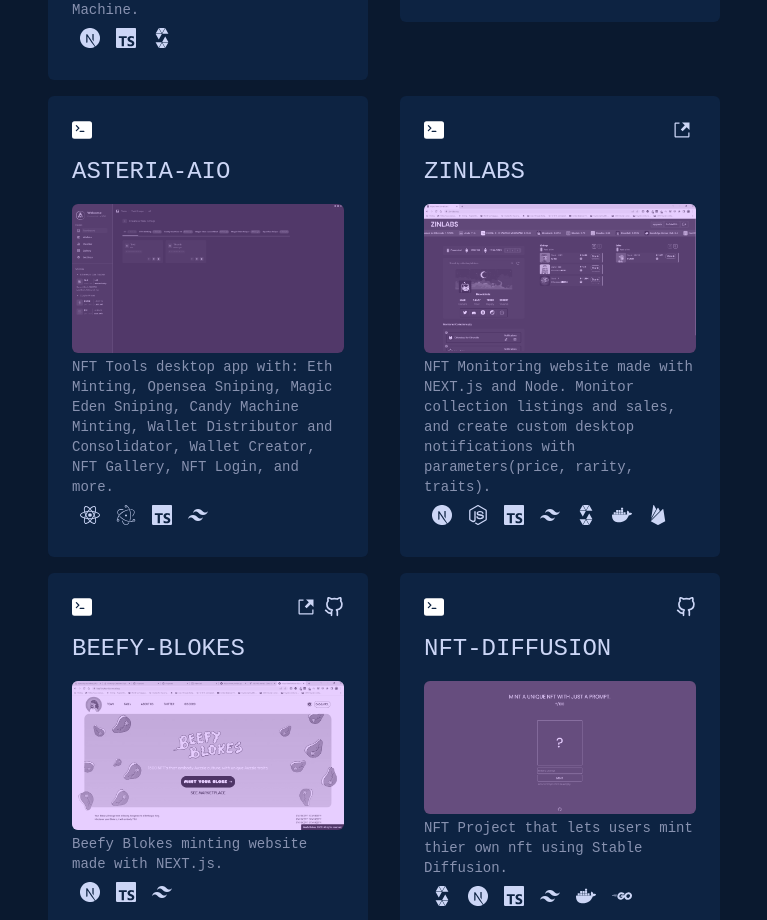
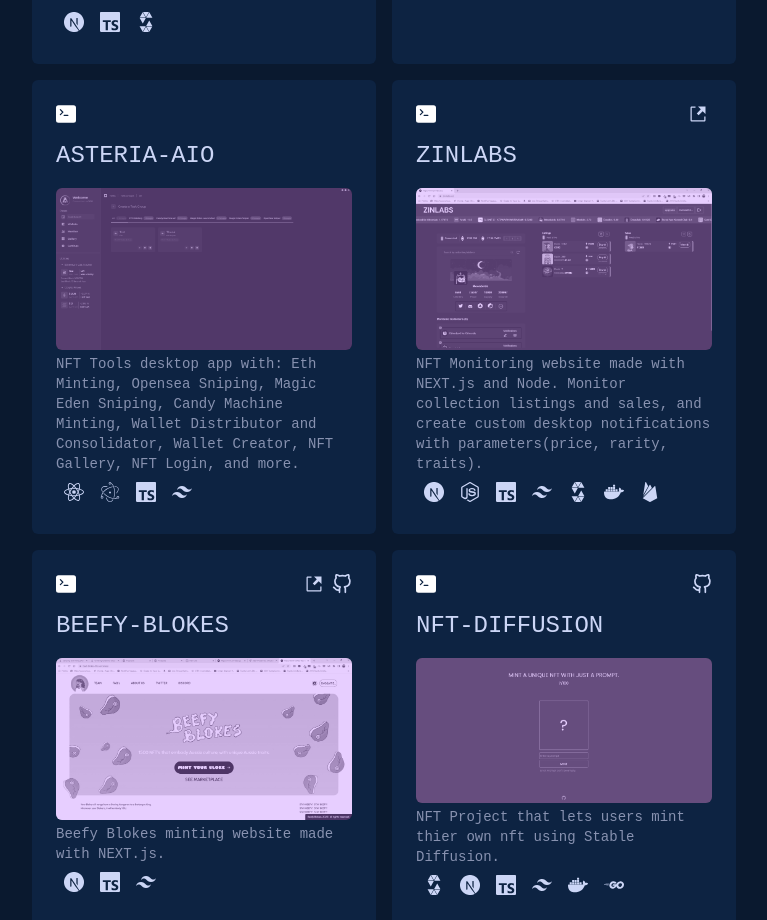
Before and after one commit to fusionxx23/Portfolio, a Next.js app: page / in a window 1280 px wide. Shown: the part 1932-2852 px from the top of the page, without its empty margins (256-1023 px from the left). Built offline with nearby package versions, Linux system fonts and the light colour scheme.

Commit message:
Fixed projects animations

```diff
--- a/components/Work/LinkHoc.tsx
+++ b/components/Work/LinkHoc.tsx
@@ -1,15 +1,29 @@
 import Link from "next/link";
 import React from "react";
+import { useScrollAnimation } from "../../libs/hooks/scrollAnimation";
 
 export default function LinkHoc({
   link,
   children,
+  multiplier,
 }: {
   link: string | undefined;
+  multiplier: number;
   children: React.ReactNode;
 }) {
-  if (!link) return <>{children}</>;
-  else {
-    return <Link href={link}>{children}</Link>;
-  }
+  const { ref, scrolled } = useScrollAnimation({ multiplier });
+  const anim = `${
+    !scrolled ? "translate-x-20 opacity-0" : " opacity-100"
+  } transition-all`;
+  return (
+    <div ref={ref} className={` ${anim} bg-dark-0 rounded-md`}>
+      {!link ? (
+        <div>{children}</div>
+      ) : (
+        <Link className=" " href={link}>
+          {children}
+        </Link>
+      )}
+    </div>
+  );
 }
--- a/components/Work/Project.tsx
+++ b/components/Work/Project.tsx
@@ -5,6 +5,7 @@
 import { FiGithub } from "react-icons/fi";
 import { GoLinkExternal } from "react-icons/go";
 import LinkHoc from "./LinkHoc";
+import { useScrollAnimation } from "../../libs/hooks/scrollAnimation";
 
 export function Project({
   title,
@@ -13,6 +14,7 @@
   desc,
   github,
   link,
+  multiplier,
 }: {
   title: string;
   icons: any[];
@@ -20,12 +22,17 @@
   desc: string;
   link?: string;
   github?: string;
+  multiplier: number;
 }) {
   const [imageHover, setImgHover] = useState(false);
+  const { ref, scrolled } = useScrollAnimation({ multiplier });
   return (
-    <LinkHoc link={link}>
-      <div className="flex justify-center  hover:-translate-y-2 transition-all cursor-pointer">
-        <section className="w-full flex flex-col justify-start  my-4 md:my-2 md:m-4 bg-dark-0 rounded-md p-4 sm:p-6">
+    <LinkHoc link={link} multiplier={multiplier}>
+      <div
+        ref={ref}
+        className={` flex justify-center  hover:-translate-y-2 transition-all duration-300 cursor-pointer`}
+      >
+        <section className="w-full flex flex-col justify-start  h-full  p-4 sm:p-6">
           <div>
             <div className="flex justify-between">
               <BsFillTerminalFill
--- a/components/Work/Work.tsx
+++ b/components/Work/Work.tsx
@@ -1,62 +1,133 @@
-import React, { useState } from 'react'
-import { InView } from 'react-intersection-observer';
-import PurpleSpan from '../PurpleSpan';
-import work from '../../public/images/work/asteria-aio.png';
-import zinlabs from '../../public/images/work/zinlabs.png';
-import beefy from '../../public/images/work/beefy-blokes.png';
-import sage from '../../public/images/work/sage.png';
-import buterin from '../../public/images/work/buterin.png';
-import nftDiffusionImg from '../../public/images/work/nft-diffusion-site.png'
-import { SiNextdotjs, SiSolidity, SiTypescript, SiDocker, SiTailwindcss, SiElectron, SiReact, SiNodedotjs, SiFirebase, SiGo } from 'react-icons/si';
+import React, { useState } from "react";
+import { InView } from "react-intersection-observer";
+import PurpleSpan from "../PurpleSpan";
+import work from "../../public/images/work/asteria-aio.png";
+import zinlabs from "../../public/images/work/zinlabs.png";
+import beefy from "../../public/images/work/beefy-blokes.png";
+import sage from "../../public/images/work/sage.png";
+import buterin from "../../public/images/work/buterin.png";
+import nftDiffusionImg from "../../public/images/work/nft-diffusion-site.png";
+import {
+  SiNextdotjs,
+  SiSolidity,
+  SiTypescript,
+  SiDocker,
+  SiTailwindcss,
+  SiElectron,
+  SiReact,
+  SiNodedotjs,
+  SiFirebase,
+  SiGo,
+} from "react-icons/si";
 
-import { Project } from './Project';
+import { Project } from "./Project";
 
-let lorem = 'Lorem ipsum text about something about the project at hand. The Division of two square numbers are a random number info.'
-let nftDiffusion = "NFT Project that lets users mint thier own nft using Stable Diffusion."
-let asteria = 'NFT Tools desktop app with: Eth Minting, Opensea Sniping, Magic Eden Sniping, Candy Machine Minting, Wallet Distributor and Consolidator, Wallet Creator, NFT Gallery, NFT Login, and more.'
-let beefyBlokes = 'Beefy Blokes minting website made with NEXT.js.'
-let SageBet = `SageBet is an on-chain prediction market built on Arbitrum and Ethereum's Virtual Machine.`
-let Buterin = `NFT Mining Project.`
-let zinlabsTxt = 'NFT Monitoring website made with NEXT.js and Node.  Monitor collection listings and sales, and create custom desktop notifications with parameters(price, rarity, traits). '
+let lorem =
+  "Lorem ipsum text about something about the project at hand. The Division of two square numbers are a random number info.";
+let nftDiffusion =
+  "NFT Project that lets users mint thier own nft using Stable Diffusion.";
+let asteria =
+  "NFT Tools desktop app with: Eth Minting, Opensea Sniping, Magic Eden Sniping, Candy Machine Minting, Wallet Distributor and Consolidator, Wallet Creator, NFT Gallery, NFT Login, and more.";
+let beefyBlokes = "Beefy Blokes minting website made with NEXT.js.";
+let SageBet = `SageBet is an on-chain prediction market built on Arbitrum and Ethereum's Virtual Machine.`;
+let Buterin = `NFT Mining Project.`;
+let zinlabsTxt =
+  "NFT Monitoring website made with NEXT.js and Node.  Monitor collection listings and sales, and create custom desktop notifications with parameters(price, rarity, traits). ";
 export default function Work() {
   const [display, setDisplay] = useState(false);
   return (
-    <InView onChange={(inView, _entry) => {
-      if (inView) {
-        setDisplay(true);
-      }
-    }} id={'Work'} className='mb-20'>
-      <div className={`duration-700 sm:pt-0 transition-up ease-out
-      ${display ? ' translate-in ' : 'opacity-0 translate-y-3 translate-x-3 md:-translate-y-6 md:-translate-x-6'} `}>
-        <h1 className='content-header pt-20'>Previous Projects<PurpleSpan text={'.'} /></h1>
+    <InView
+      onChange={(inView, _entry) => {
+        if (inView) {
+          setDisplay(true);
+        }
+      }}
+      id={"Work"}
+      className="mb-20"
+    >
+      <div
+        className={`duration-700 sm:pt-0 transition-up ease-out
+      ${
+        display
+          ? " translate-in "
+          : "opacity-0 translate-y-3 translate-x-3 md:-translate-y-6 md:-translate-x-6"
+      } `}
+      >
+        <h1 className="content-header pt-20">
+          Previous Projects
+          <PurpleSpan text={"."} />
+        </h1>
         {/* Projects */}
-        <div className='grid grid-cols-1 md:grid-cols-2 mt-2 '>
-          <Project title={'SAGE-BET'} icons={[SiNextdotjs, SiTypescript, SiSolidity]}
+        <div className="grid grid-cols-1 gap-4 md:grid-cols-2 mt-2 ">
+          <Project
+            title={"SAGE-BET"}
+            icons={[SiNextdotjs, SiTypescript, SiSolidity]}
             img={sage}
             desc={SageBet}
-            link={'https://sage.bet/'} />
+            link={"https://sage.bet/"}
+            multiplier={0}
+          />
 
-          <Project title={'BUTERIN-CARDS'} icons={[SiNextdotjs, SiTypescript, SiSolidity]}
+          <Project
+            title={"BUTERIN-CARDS"}
+            icons={[SiNextdotjs, SiTypescript, SiSolidity]}
             img={buterin}
             desc={Buterin}
-            link='https://www.buterin.cards/' />
+            link="https://www.buterin.cards/"
+            multiplier={1}
+          />
 
-          <Project title={'ASTERIA-AIO'}
+          <Project
+            title={"ASTERIA-AIO"}
             icons={[SiReact, SiElectron, SiTypescript, SiTailwindcss]}
             img={work}
-            desc={asteria}></Project>
+            desc={asteria}
+            multiplier={2}
+          ></Project>
 
-          <Project title={'ZINLABS'}
-            icons={[SiNextdotjs, SiNodedotjs, SiTypescript, SiTailwindcss, SiSolidity, SiDocker, SiFirebase]}
+          <Project
+            title={"ZINLABS"}
+            icons={[
+              SiNextdotjs,
+              SiNodedotjs,
+              SiTypescript,
+              SiTailwindcss,
+              SiSolidity,
+              SiDocker,
+              SiFirebase,
+            ]}
             img={zinlabs}
             desc={zinlabsTxt}
-            link={'https://zin-labs.xyz'}></Project>
+            link={"https://zin-labs.xyz"}
+            multiplier={3}
+          ></Project>
 
-          <Project title={'BEEFY-BLOKES'} icons={[SiNextdotjs, SiTypescript, SiTailwindcss]} img={beefy} desc={beefyBlokes} link={'https://beef-blokes.vercel.app'} github={'https://github.com/fusionxx23/Beef-Blokes'}></Project>
-          <Project title={'NFT-DIFFUSION'} icons={[SiSolidity, SiNextdotjs, SiTypescript, SiTailwindcss, SiDocker, SiGo]} github={'https://github.com/Nft-Diffusion'} img={nftDiffusionImg} desc={nftDiffusion}></Project>
+          <Project
+            title={"BEEFY-BLOKES"}
+            icons={[SiNextdotjs, SiTypescript, SiTailwindcss]}
+            img={beefy}
+            desc={beefyBlokes}
+            link={"https://beef-blokes.vercel.app"}
+            github={"https://github.com/fusionxx23/Beef-Blokes"}
+            multiplier={4}
+          ></Project>
+          <Project
+            title={"NFT-DIFFUSION"}
+            icons={[
+              SiSolidity,
+              SiNextdotjs,
+              SiTypescript,
+              SiTailwindcss,
+              SiDocker,
+              SiGo,
+            ]}
+            github={"https://github.com/Nft-Diffusion"}
+            img={nftDiffusionImg}
+            desc={nftDiffusion}
+            multiplier={5}
+          ></Project>
         </div>
       </div>
-
     </InView>
-  )
+  );
 }
--- /dev/null
+++ b/libs/hooks/scrollAnimation.ts
@@ -0,0 +1,17 @@
+import { useInView } from "framer-motion";
+import { useRef, useState, useEffect } from "react";
+
+export const useScrollAnimation = ({ multiplier }: { multiplier: number }) => {
+  const ref = useRef(null);
+  const isInView = useInView(ref);
+  const [scrolled, setScrolled] = useState(false);
+  useEffect(() => {
+    if (isInView) {
+      console.log("set scrolled");
+      setTimeout(() => {
+        setScrolled(true);
+      }, multiplier * 100);
+    }
+  }, [multiplier, isInView]);
+  return { scrolled, ref };
+};
--- a/package.json
+++ b/package.json
@@ -15,6 +15,7 @@
     "@types/react-dom": "18.0.9",
     "eslint": "8.30.0",
     "eslint-config-next": "13.0.7",
+    "framer-motion": "^10.16.16",
     "next": "13.0.7",
     "react": "18.2.0",
     "react-dom": "18.2.0",
```
Also changed, not shown: 1 other file (tests, documents, lock files or other folders).
